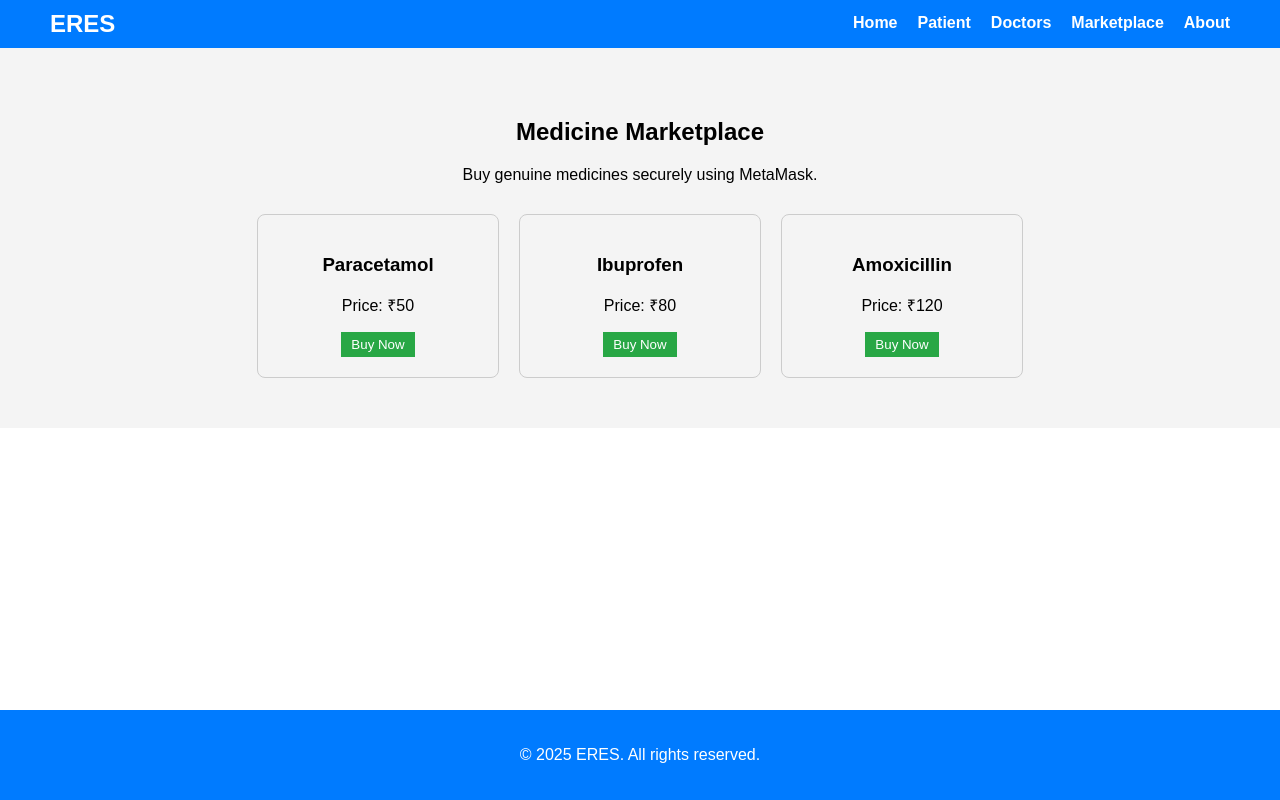
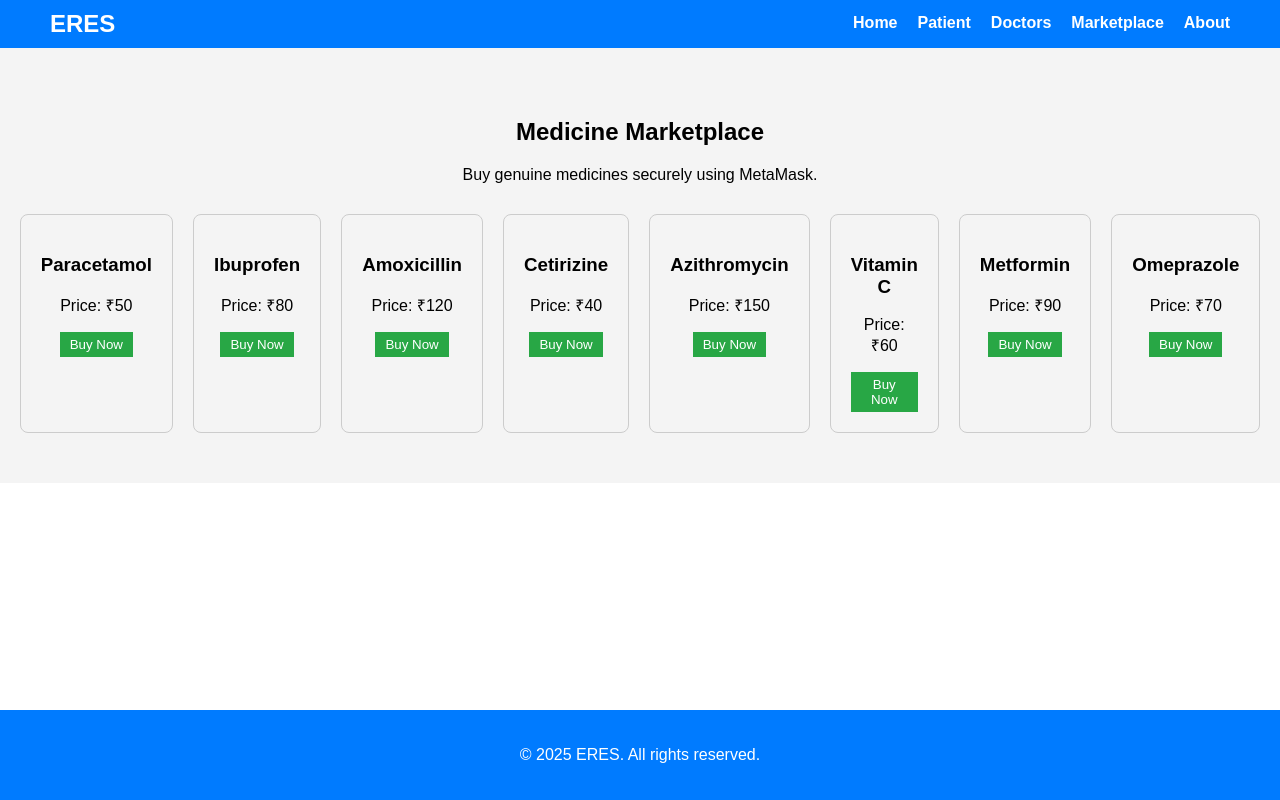
Before and after one commit to Divyansh089/Health-Management-Dapp, a React (Vite) app: page /marketplace in a window 1280 px wide. Built offline with nearby package versions, Linux system fonts and the light colour scheme.

Commit message:
Market place Edits

```diff
--- a/src/components/Marketplace.jsx
+++ b/src/components/Marketplace.jsx
@@ -5,6 +5,11 @@ function Marketplace() {
     { name: 'Paracetamol', price: '₹50' },
     { name: 'Ibuprofen', price: '₹80' },
     { name: 'Amoxicillin', price: '₹120' },
+    { name: 'Cetirizine', price: '₹40' },
+    { name: 'Azithromycin', price: '₹150' },
+    { name: 'Vitamin C', price: '₹60' },
+    { name: 'Metformin', price: '₹90' },
+    { name: 'Omeprazole', price: '₹70' },
   ];
 
   return (
```
Also changed, not shown: package.json (+8 -7 lines), 1 other file (tests, documents, lock files or other folders).
